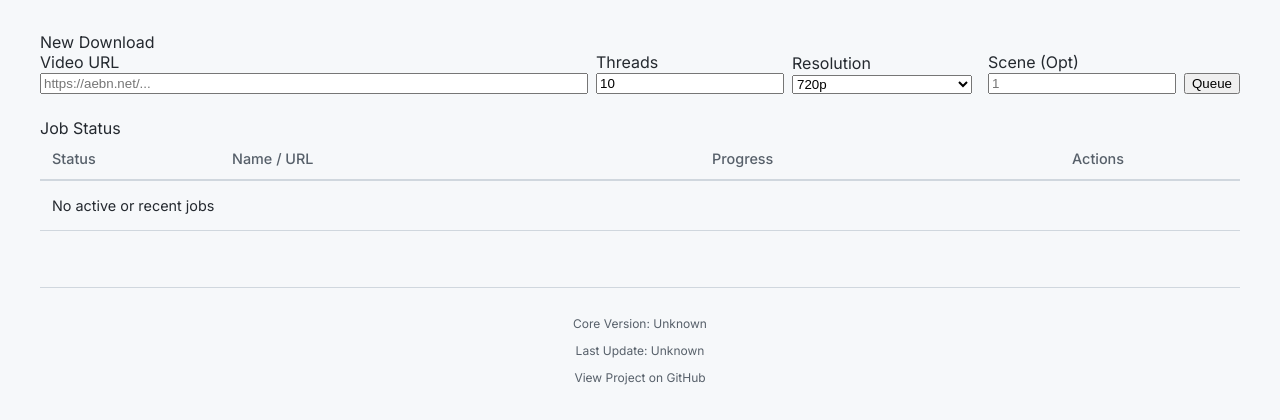
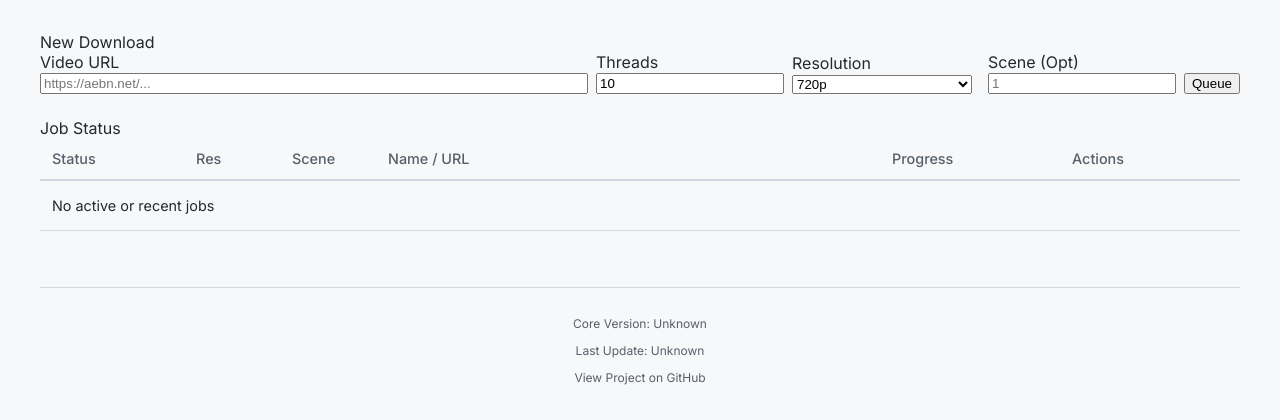
Before and after one commit to landcraft/aebndl-ui, a FastAPI app: page / in a window 1280 px wide. Shown: the part 73-493 px from the top of the page. Run offline with FastAPI, Linux system fonts and the light colour scheme; data that the repository does not hold is empty.

Commit message:
feat: add resolution and scene to status table

```diff
--- a/src/static/styles.css
+++ b/src/static/styles.css
@@ -136,23 +136,35 @@ h2 {
 
 /* Width Adjustments */
 .status-table th:nth-child(1) {
-    width: 15%;
+    width: 12%;
 }
 
 /* Status */
 .status-table th:nth-child(2) {
-    width: 55%;
+    width: 8%;
+}
+
+/* Res */
+.status-table th:nth-child(3) {
+    width: 8%;
+}
+
+/* Scene */
+.status-table th:nth-child(4) {
+    width: 42%;
 }
 
 /* Name - Expanded */
-.status-table th:nth-child(3) {
+.status-table th:nth-child(5) {
     width: 15%;
 }
 
-/* Progress - Reduced */
-.status-table th:nth-child(4) {
+/* Progress */
+.status-table th:nth-child(6) {
     width: 15%;
 }
+
+/* Actions */
 
 /* Actions */
 
--- a/src/templates/index.html
+++ b/src/templates/index.html
@@ -73,9 +73,11 @@
                     <table class="status-table">
                         <thead>
                             <tr>
-                                <th style="width: 15%">Status</th>
-                                <th style="width: 40%">Name / URL</th>
-                                <th style="width: 30%">Progress</th>
+                                <th style="width: 12%">Status</th>
+                                <th style="width: 8%">Res</th>
+                                <th style="width: 8%">Scene</th>
+                                <th style="width: 42%">Name / URL</th>
+                                <th style="width: 15%">Progress</th>
                                 <th style="width: 15%">Actions</th>
                             </tr>
                         </thead>
@@ -187,7 +189,7 @@
             const tbody = document.getElementById('job-table-body');
 
             if (jobs.length === 0) {
-                tbody.innerHTML = '<tr><td colspan="4" class="empty-state">No active or recent jobs</td></tr>';
+                tbody.innerHTML = '<tr><td colspan="6" class="empty-state">No active or recent jobs</td></tr>';
                 return;
             }
 
@@ -241,9 +243,13 @@
                 }
 
                 const displayName = job.title ? job.title : job.url;
+                const res = job.resolution || '-';
+                const scene = job.scene || '-';
 
                 tr.innerHTML = `
                     <td><span class="badge ${badgeClass}">${job.status.toUpperCase()}</span></td>
+                    <td><span style="color: var(--text-secondary); font-size: 0.85rem;">${res}p</span></td>
+                    <td><span style="color: var(--text-secondary); font-size: 0.85rem;">${scene}</span></td>
                     <td><div class="job-name" title="${job.url}">${displayName}</div></td>
                     <td>${progressHtml}</td>
                     <td>${actions}</td>
```
